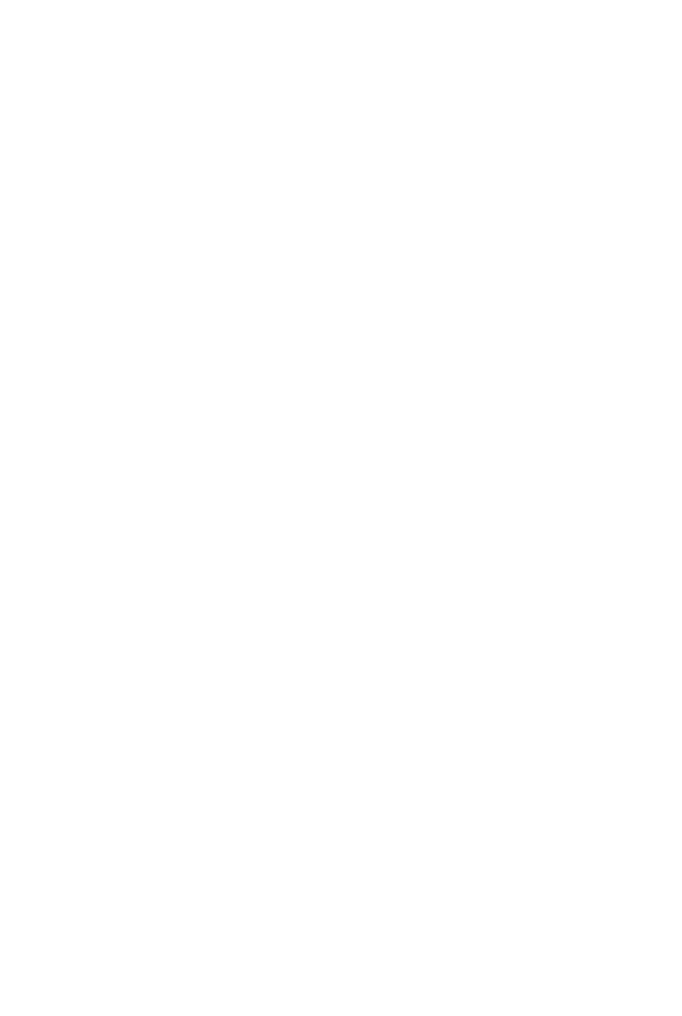
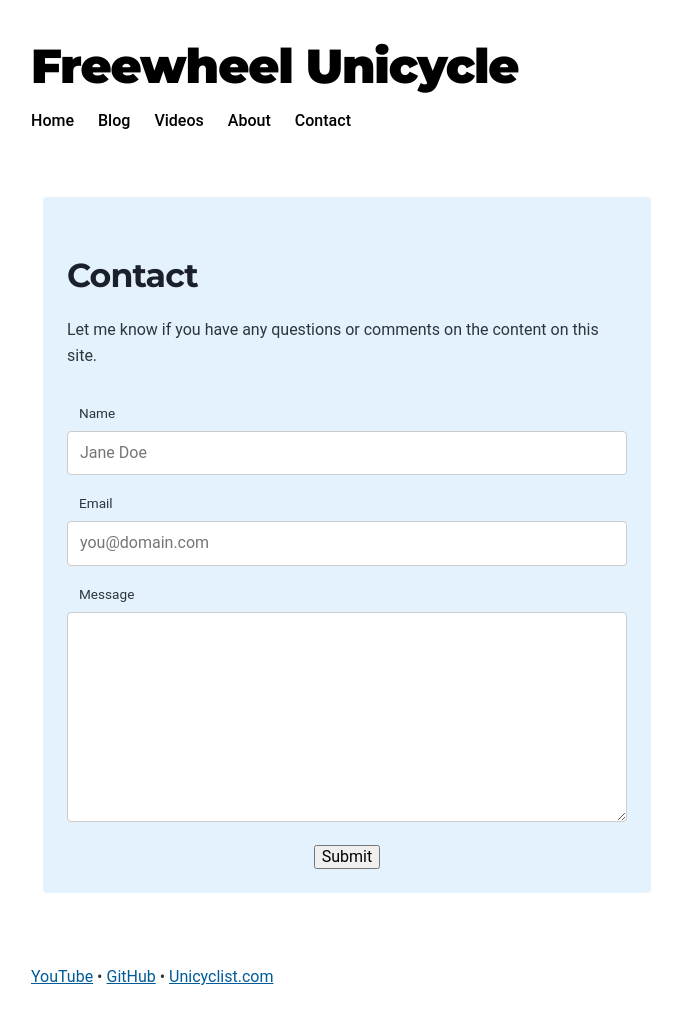
Before and after one commit to cwhunt/freewheelunicycle-com, a Gatsby site: page /contact in a window 1280 px wide. Before the commit this address had no page. Shown: the whole page, without its empty margins (293-975 px from the left). Before the commit the page ends 800 px from the top, so only its background shows below. Built offline with nearby package versions, Linux system fonts and the light colour scheme; Gatsby itself is replaced by a stand-in of ours.

Commit message:
add contact page

```diff
--- a/gatsby-config.js
+++ b/gatsby-config.js
@@ -23,6 +23,10 @@
       {
         name:'About',
         link:'/about'
+      },
+      {
+        name:'Contact',
+        link:'/contact'
       }
     ],
     socialLinks: [
--- /dev/null
+++ b/src/pages/contact.js
@@ -0,0 +1,57 @@
+import * as React from "react"
+import { graphql } from "gatsby"
+
+import Layout from "../components/layout"
+import Seo from "../components/seo"
+
+const Contact = ({ data, location }) => {
+    const siteTitle = data.site.siteMetadata?.title || `Title`
+    const menuLinks = data.site.siteMetadata.menuLinks
+    const socialLinks = data.site.siteMetadata.socialLinks
+
+    return (
+        <Layout location={location} title={siteTitle}  menuLinks={menuLinks} socialLinks={socialLinks}>
+            <div class="container">
+                <h2>Contact</h2>
+                <p>
+                  Let me know if you have any questions or comments on the content on this site.
+                </p>
+                <form action="https://usebasin.com/f/51d08e33a634" name="contact_form" method="POST">
+                    <label htmlFor="name">Name</label>
+                    <input name="name" type="text" required placeholder="Jane Doe"/>
+                    <br />
+                    <label htmlFor="email">Email</label>
+                    <input name="email" type="email" required placeholder="you@domain.com"/>
+                    <br />
+                    <label htmlFor="message">Message</label><br />
+                    <textarea name="message" cols="30" rows="10" placeholder="Enter your message here ..." required> </textarea>
+                    <div class="center">
+                        <button type="submit">Submit</button>
+                    </div>
+                </form>
+            </div>
+        </Layout>
+  );
+};
+
+export default Contact;
+
+export const Head = () => <Seo title="Contact" />
+
+export const pageQuery = graphql`
+  query {
+    site {
+      siteMetadata {
+        title
+        menuLinks {
+          name
+          link
+        }
+        socialLinks {
+          name
+          url
+        }
+      }
+    }
+  }
+`
--- a/src/style.css
+++ b/src/style.css
@@ -359,3 +359,79 @@
   text-decoration: none;
   font-weight: 500;
 }
+
+/* Importing the Roboto font from Google Fonts. */
+@import url("https://fonts.googleapis.com/css?family=Roboto:400");
+
+/* Set font of all elements to 'Roboto' */
+* {
+	font-family: 'Roboto', sans-serif;
+	font-weight: 400;
+}
+
+/* Remove outline of all elements on focus */
+*:focus {
+	outline: 0;
+}
+
+/* Add styles to 'container' class */
+.container {
+	padding: 12px 24px 24px 24px;
+	margin: 48px 12px;
+	background: #E3F2FD;
+	border-radius: 4px;
+}
+
+/* Add styles to 'label' selector */
+label {
+	font-size: 0.85em;
+	margin-left: 12px;
+}
+
+/* Add styles to 'input' and 'textarea' selectors */
+input[type=text],input[type=email], textarea {
+    width: 100%;
+    padding: 12px;
+    border: 1px solid #ccc;
+    border-radius: 4px;
+    box-sizing: border-box;
+    margin-top: 6px;
+    margin-bottom: 16px;
+    resize: vertical;
+}
+
+/* Add styles to show 'focus' of selector */
+input[type=text]:focus,input[type=email]:focus, textarea:focus {
+	border: 1px solid green;
+}
+
+/* Add styles to the submit button */
+input[type=submit] {
+	background: #64B5F6;
+	margin: 0 auto;
+	outline: 0;
+	color: white;
+	border: 0;
+	padding: 12px 24px;
+	border-radius: 4px;
+	transition: all ease-in-out 0.1s;
+	position: relative;
+	display: inline-block;
+	text-align: center;
+}
+
+/* Add styles for 'focus' property */
+input[type=submit]:focus {
+	background: #A5D6A7;
+	color: whitesmoke;
+}
+
+/* Style 'hover' property */
+input[type=submit]:hover {
+	background: #2196F3;
+}
+
+/* Align items to center of the 'div' with the class 'center' */
+.center {
+	text-align: center;
+}
```
